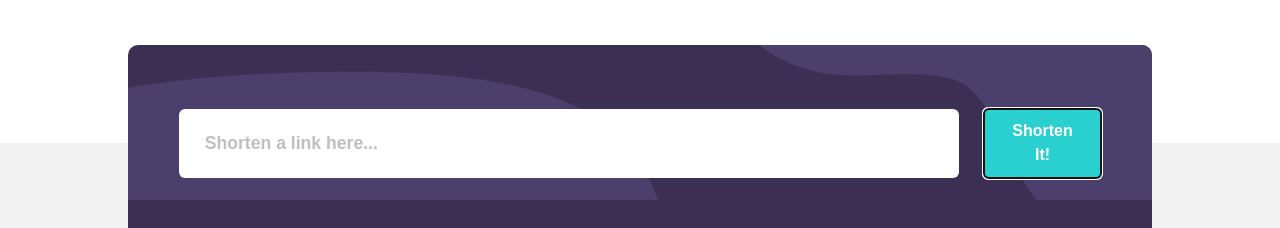
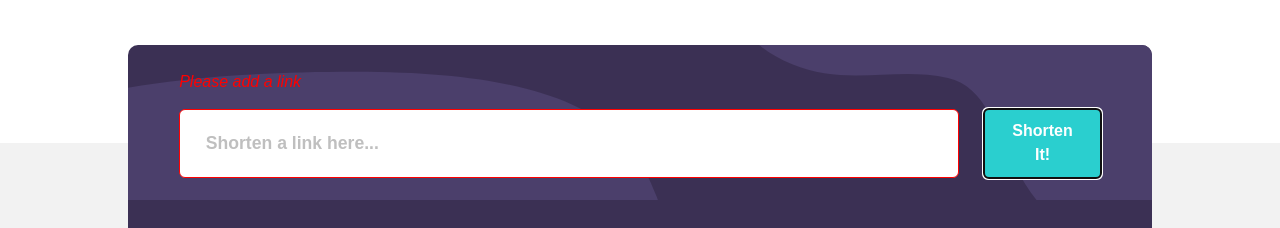
Before and after one commit to LucasTiberio/Shortly, a React (Create React App) app: page / in a window 1280 px wide. Both pictures are taken after a click on the button "Shorten It!". Shown: the part 528-756 px from the top of the page. Built offline with nearby package versions, Linux system fonts and the light colour scheme; the HTML template or start-up script is replaced by a standard one.

Commit message:
feature: Button to create shortener link

```diff
--- a/src/Components/Button.jsx
+++ b/src/Components/Button.jsx
@@ -22,8 +22,8 @@ const Btn = styled.button`
     }
 `;
 
-const Button = ({padding, children, rounded, light, fontSize}) => {
-    return <Btn padding={padding} fontSize={fontSize} rounded={rounded} light={light}>{children}</Btn>
+const Button = ({onClick, padding, children, rounded, light, fontSize}) => {
+    return <Btn onClick={onClick} padding={padding} fontSize={fontSize} rounded={rounded} light={light}>{children}</Btn>
 }
 
 export default Button;
--- a/src/Components/Form.jsx
+++ b/src/Components/Form.jsx
@@ -1,6 +1,7 @@
-import React from 'react';
+import React, { useState } from 'react';
 import styled from 'styled-components';
 
+import * as ShortenerService from '../Services/shortener.service.js'
 import Button from './Button'
 
 import BackgroundDesktop from '../assets/bg-shorten-desktop.svg'
@@ -39,11 +40,13 @@ const Content = styled.div`
 `;
 
 const Input = styled.input`
+    position: relative;
     outline: 0;
     margin: 0;
     border: 0;
     padding: 2vh 2vw;
     border-radius: 6px;
+    border: ${props => props.error ? '1px solid red' : '1px solid white'};
 
     font-size: 1.1rem;
     font-weight: 700;
@@ -54,12 +57,50 @@ const Input = styled.input`
     }
 `;
 
+const ErrorLabel = styled.span`
+    position: absolute;
+    top: 13%;
+    left: 5%;
+
+    z-index: 1;
+
+    color: red;
+    font-style: italic;
+`;
+
 const Form = () => {
+    const [error, setError] = useState('');
+    const [link, setLink] = useState('');
+
+    const handleInputChangeLink = e => {
+        setLink(e.target.value)
+    }
+
+    const handleClickNewLink = async () => {
+        //todo check input has value
+        if(link === '') {
+            setError('Please add a link');
+            return;
+        }
+        let response = await ShortenerService.createLink(link);
+
+        if(response.ans === true) {
+            //success
+            console.log(response.data)
+            return;
+        }else{
+            setError('Insert a valid link')
+            return;
+            //error
+        }
+    }
+
     return (
         <Container>
             <Content>
-                <Input placeholder='Shorten a link here...' />
-                <Button light>Shorten It!</Button>
+                <Input error={error !== ''} onChange={handleInputChangeLink} placeholder='Shorten a link here...' />
+                {error && <ErrorLabel> {error} </ErrorLabel>}
+                <Button light onClick={handleClickNewLink}>Shorten It!</Button>
                 <img className='AbsoluteBackground' src={BackgroundDesktop} alt='Background for Shorten' />
             </Content>
         </Container>
--- a/src/Pages/Home.js
+++ b/src/Pages/Home.js
@@ -8,6 +8,11 @@ import BoostToday from '../Components/BoostToday'
 import Footer from '../Components/Footer'
 
 class Home extends Component {
+
+    handleNewLink = () => {
+
+    }
+
     render() {
         return (
             <>
--- /dev/null
+++ b/src/Services/shortener.service.js
@@ -0,0 +1,21 @@
+import axios from 'axios';
+
+export const createLink = async originLink => {
+    let response = { ans: false };
+    await axios.post('https://rel.ink/api/links/', { url: originLink }).then((res) => {
+        response = {
+            ans: true,
+            data: res
+        };
+    }).catch((err) => {
+        response = {
+            ans: false,
+            data: err
+        };
+    });
+    return response
+}
+
+export const getOrigin = (linkId, callbackSuccess, callbackError) => {
+    axios.get('https://rel.ink/api/links/' + linkId).then(res => callbackSuccess()).catch(err => callbackError(err));
+}
```
Also changed, not shown: src/teste.js (added, +19 -0 lines), 1 other file (tests, documents, lock files or other folders).
